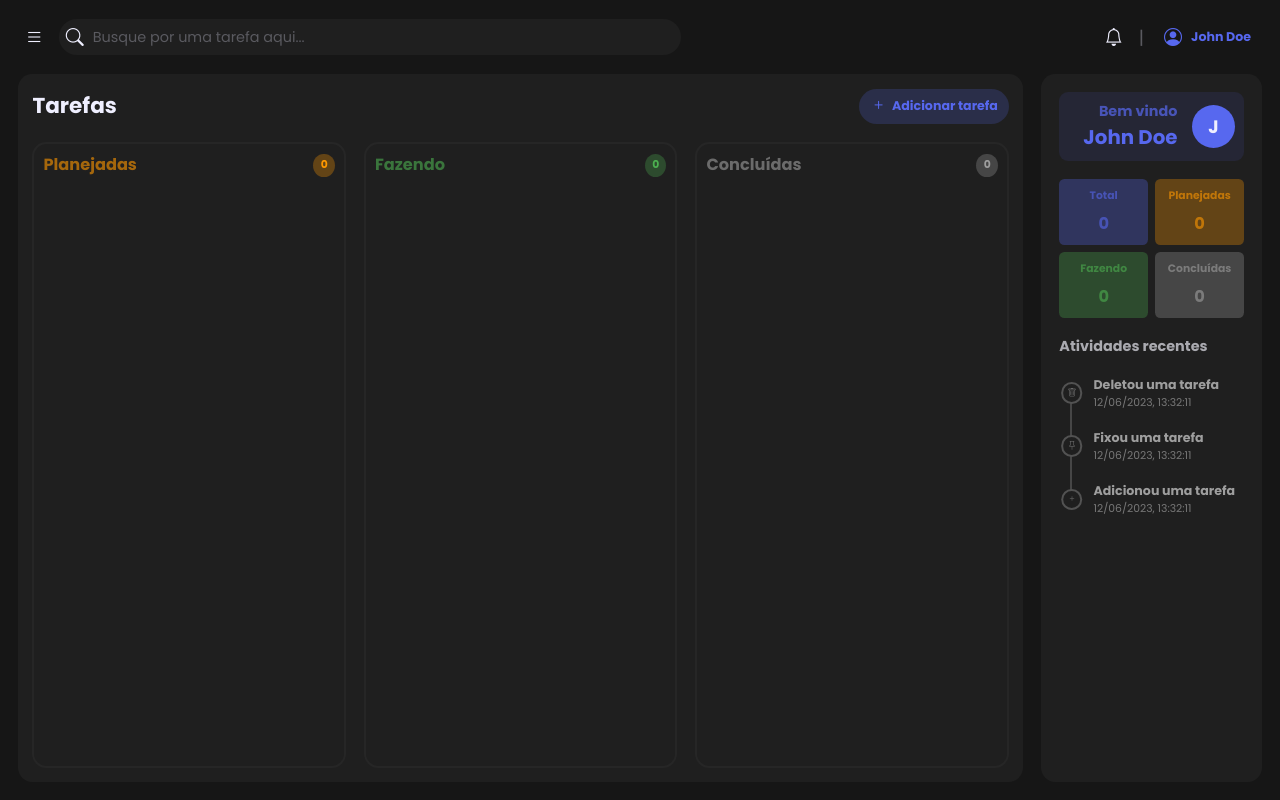
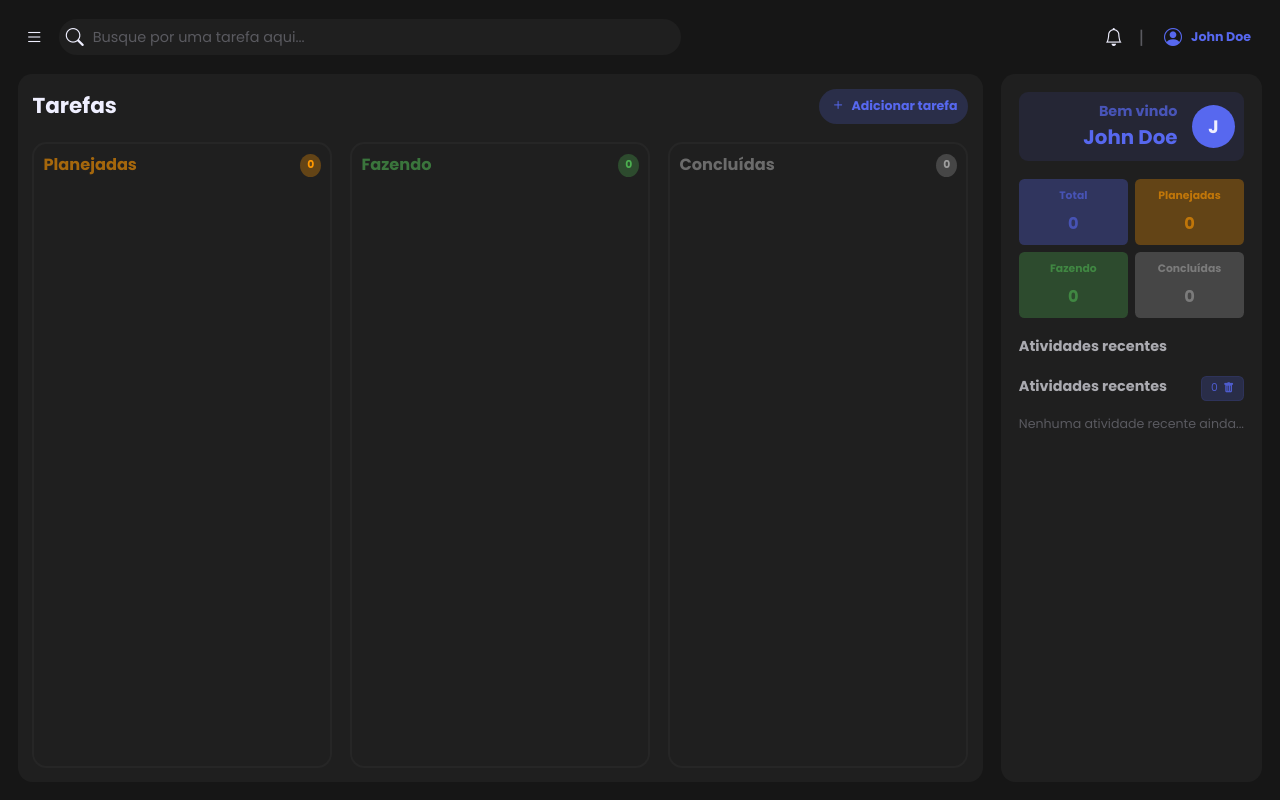
Before and after one commit to LucasLuccaCode/kanban-zustand-react, a React (Vite) app: page / in a window 1280 px wide. Built offline with nearby package versions, Linux system fonts and the light colour scheme.

Commit message:
feat: add button to reset activities

```diff
--- a/src/pages/Root/Aside/RecentActivity/index.tsx
+++ b/src/pages/Root/Aside/RecentActivity/index.tsx
@@ -1,27 +1,58 @@
 import React from 'react';
 import { shallow } from 'zustand/shallow';
 
-import { RecentActivityStyled } from './styles';
+import { TaskAction } from '../../../../types/task';
+
+import {
+  RecentActivityStyled,
+  ActivityLabel,
+  Button,
+  EmptyActivities,
+  Activities,
+} from './styles';
 
 import { useActivitiesStore } from '../../../../store/useActivities';
 
 import { ActivityCard } from './ActivityCard';
 
+type TaskActionIcons = {
+  [k in TaskAction]: string
+}
+
 export const RecentActivity: React.FC = () => {
-  const activities = useActivitiesStore(store =>
+  const [activities, resetActivities] = useActivitiesStore(store =>
+    [
       store.activities.sort((a, b) => b.id - a.id),
+      store.resetActivities
+    ],
     shallow
   )
 
-  const taskActionIcons = {
-    'ADD': 'bi bi-plus',
-    'FIX': 'bi bi-pin',
-    'DELETE': 'bi bi-trash',
+  const taskActionIcons: TaskActionIcons = {
+    'ADD': 'bi bi-list',
+    'FIX': 'bi bi-pin-fill',
+    'DELETE': 'bi bi-trash-fill',
     'UPDATE': 'bi bi-update'
   }
 
   return (
     <RecentActivityStyled>
+
+      <ActivityLabel>
+        <h3>Atividades recentes</h3>
+        <Button onClick={resetActivities}>
+          <span>{activities.length}</span>
+          <i className='bi bi-trash-fill' />
+        </Button>
+      </ActivityLabel>
+
+      {!activities.length && (
+        <EmptyActivities>
+          Nenhuma atividade recente ainda...
+        </EmptyActivities>
+      )}
+
+      <Activities>
         {activities?.map(activity => (
           <ActivityCard
             key={activity.id}
@@ -31,6 +62,7 @@ export const RecentActivity: React.FC = () => {
             action={activity.action}
           />
         ))}
+      </Activities>
     </RecentActivityStyled>
   )
 }
--- a/src/pages/Root/Aside/RecentActivity/styles.ts
+++ b/src/pages/Root/Aside/RecentActivity/styles.ts
@@ -1,6 +1,52 @@
 import { styled } from 'styled-components';
 
 export const RecentActivityStyled = styled.ul`
+  flex: 1;
+  display: flex;
+  flex-direction: column;
+  gap: .8rem;
+  overflow: hidden;
+`;
+
+export const ActivityLabel = styled.div`
+  display: flex;
+  /* align-items: center; */
+  justify-content: space-between;
+  gap: .5rem;
+
+  h3 {
+    font-size: .8rem;
+    font-weight: bold;
+    color: #aaaab0;
+  }
+`
+
+export const EmptyActivities = styled.p`
+  font-size: .7rem;
+  color: ${props => props.theme.colors.text.placeholder};
+`
+
+export const Button = styled.button`
+  display: flex;
+  align-items: center;
+  gap: .3rem;
+  padding: .2rem .5rem;
+  border-radius: .3rem;
+  background: rgba(var(--all-state-color), .2);
+  border: 1px solid rgba(var(--all-state-color), .1);
+
+  &:hover {
+    background: transparent;
+    border-color: rgba(var(--all-state-color), .8);
+  }
+
+  i, span {
+    font-size: .6rem;
+    color: rgba(var(--all-state-color), .8);
+  }
+`
+
+export const Activities = styled.ul`
   flex: 1;
   display: flex;
   flex-direction: column;
@@ -19,4 +65,4 @@ export const RecentActivityStyled = styled.ul`
     background: ${props => props.theme.colors.bg.details};
     border-radius: 50px;
   }
-`;
+`
--- a/src/store/useActivities.ts
+++ b/src/store/useActivities.ts
@@ -9,28 +9,18 @@ interface IStates {
 
 interface IMutations {
   addActivity(activity: IActivity): void
+  resetActivities(): void
 }
 
 export const useActivitiesStore = create<IStates & IMutations>()(
   persist(
     (set, get) => ({
-      activities: [{
-        id: Date.now() + 1,
-        content: 'Adicionou uma tarefa',
-        action: 'ADD'
-      },
-      {
-        id: Date.now() + 2,
-        content: 'Fixou uma tarefa',
-        action: 'FIX'
-      },
-      {
-        id: Date.now() + 3,
-        content: 'Deletou uma tarefa',
-        action: 'DELETE'
-      }],
+      activities: [],
       addActivity(activity) {
         set({ activities: [...get().activities, activity] })
+      },
+      resetActivities() {
+        set({ activities: [] })
       },
     }), {
     name: 'mr-kanban-activity'
```
Lines whose indentation alone changed are shown as unchanged.
